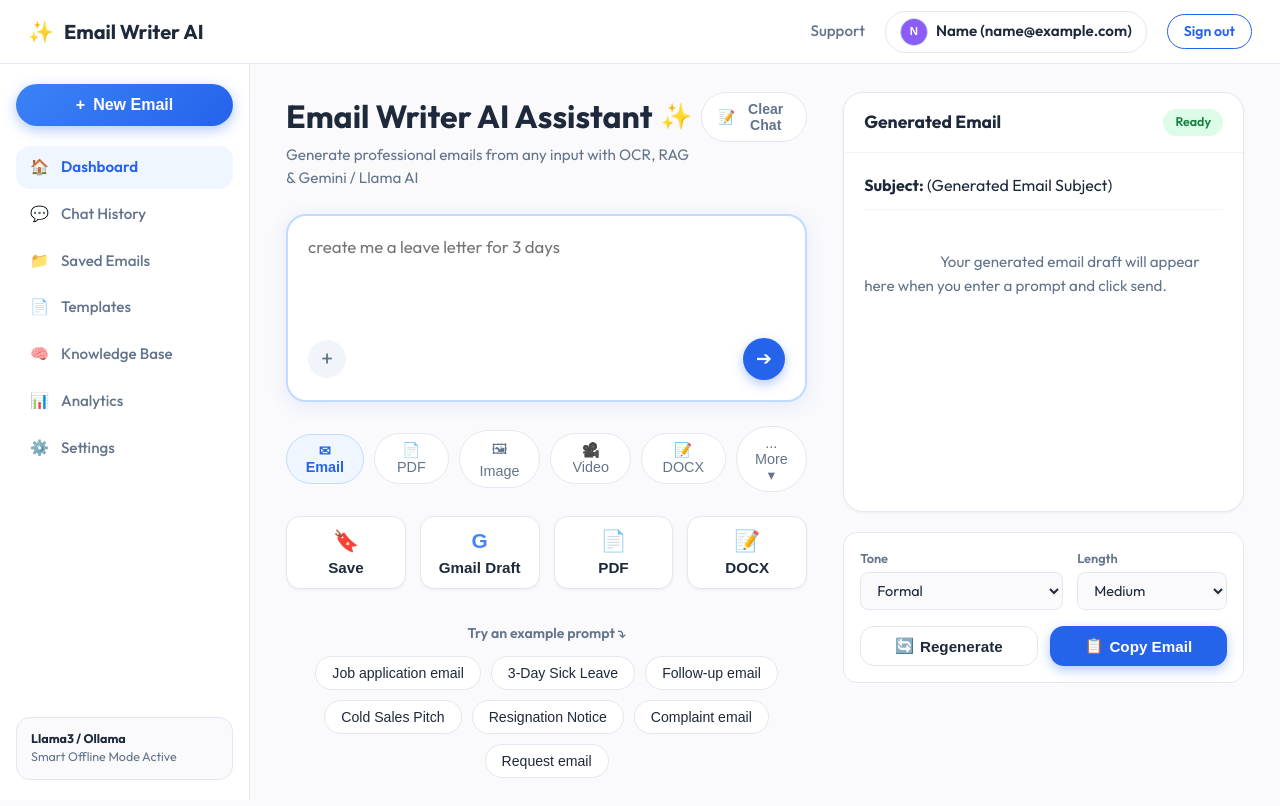
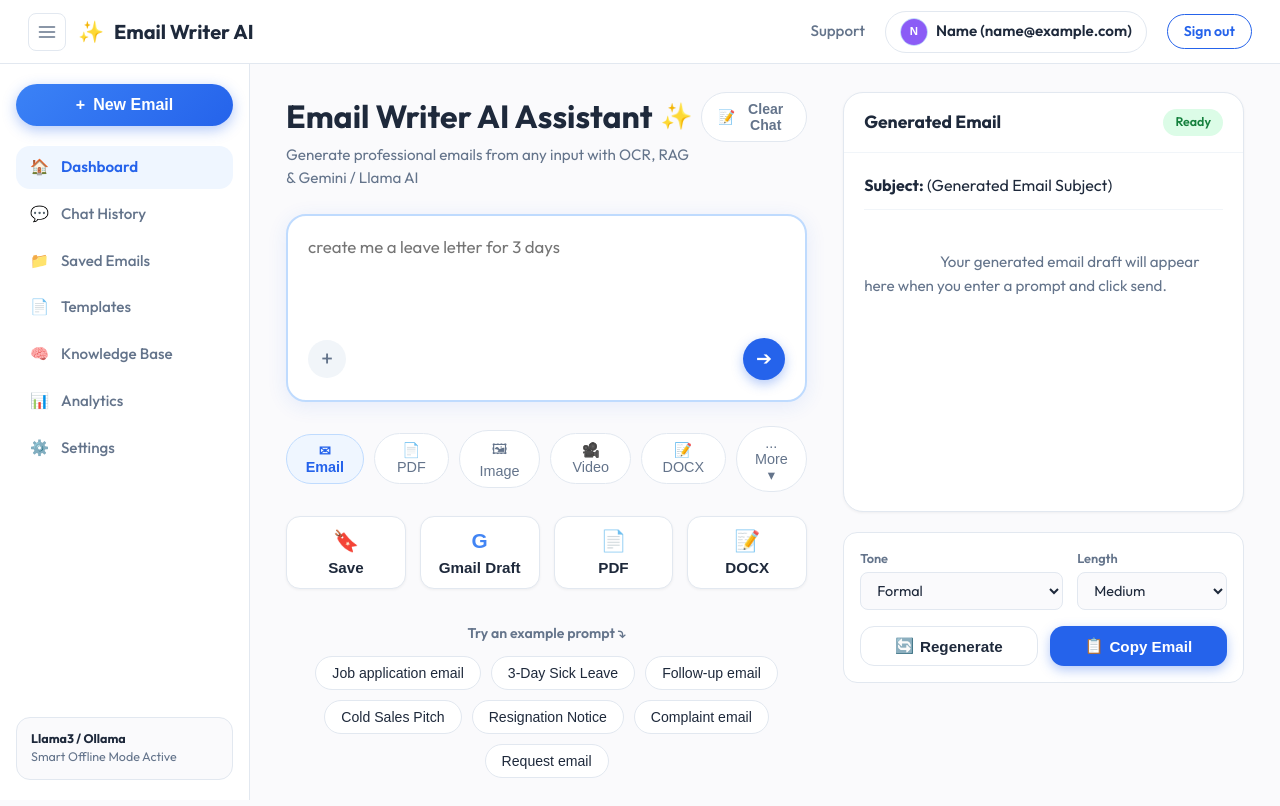
Before and after one commit to koushikbora2006-web/Email-ai, a Flask app: page /dashboard in a window 1280 px wide. Run offline with Flask 3, Linux system fonts and the light colour scheme; the visitor is signed in with stand-in values (Sample User, id 1); data comes from the database, SQL or seed files in the repository; data that the repository does not hold is empty; some libraries are stand-ins or nearby versions.

Commit message:
Add sidebar toggle button to header
Added a sidebar toggle button to the header.

```diff
--- a/templates/components/header.html
+++ b/templates/components/header.html
@@ -1,6 +1,13 @@
 <!-- Top Header Bar -->
 <header class="app-header">
     <div class="header-left">
+        <button class="sidebar-toggle-btn" id="sidebar-toggle-btn" title="Toggle Sidebar" aria-label="Toggle Sidebar">
+            <svg width="20" height="20" viewBox="0 0 24 24" fill="none" stroke="currentColor" stroke-width="2" stroke-linecap="round" stroke-linejoin="round">
+                <line x1="3" y1="12" x2="21" y2="12"></line>
+                <line x1="3" y1="6" x2="21" y2="6"></line>
+                <line x1="3" y1="18" x2="21" y2="18"></line>
+            </svg>
+        </button>
         <div class="brand-title">
             <span class="brand-icon">✨</span>
             <span class="brand-text">Email Writer AI</span>
```
